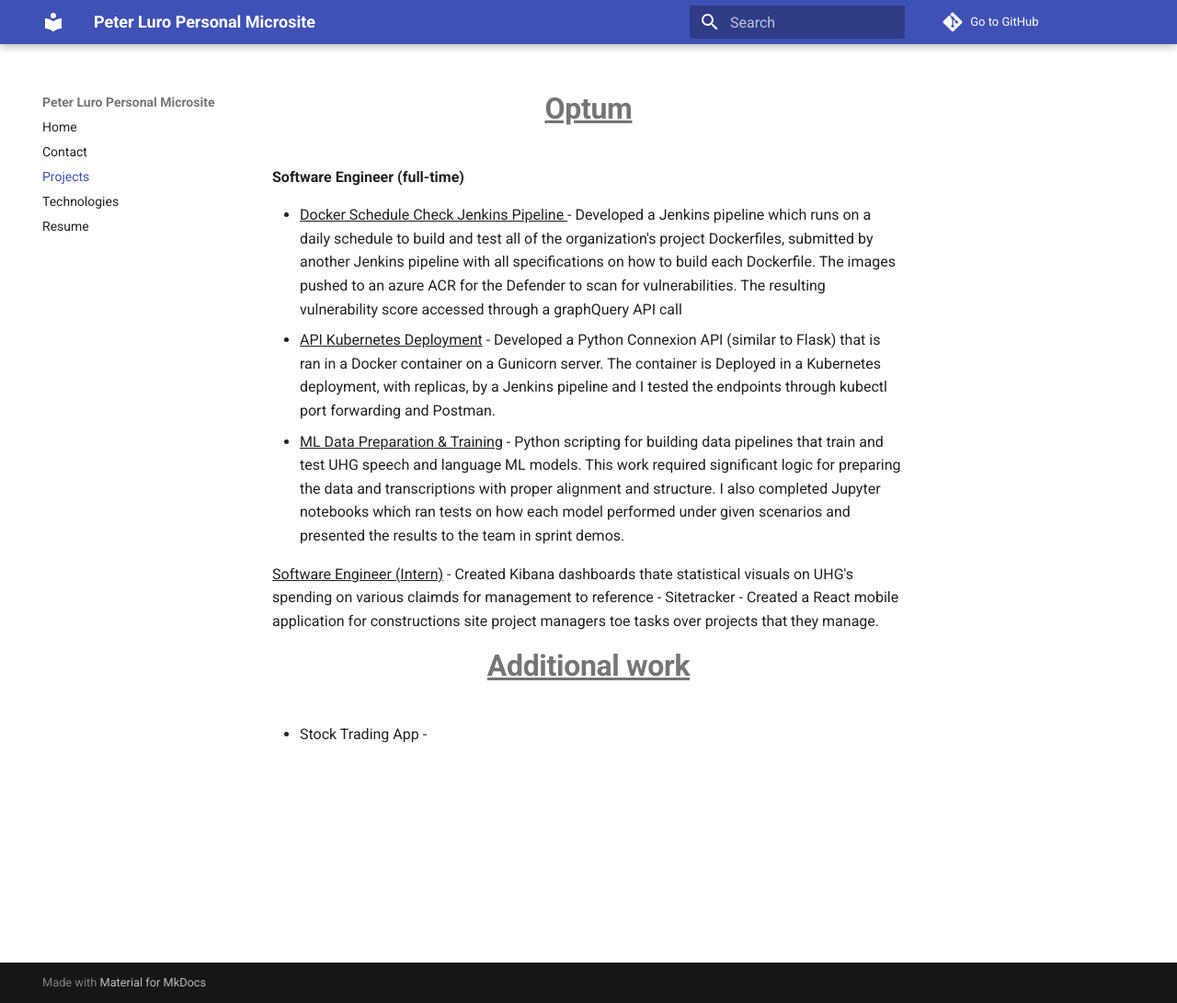
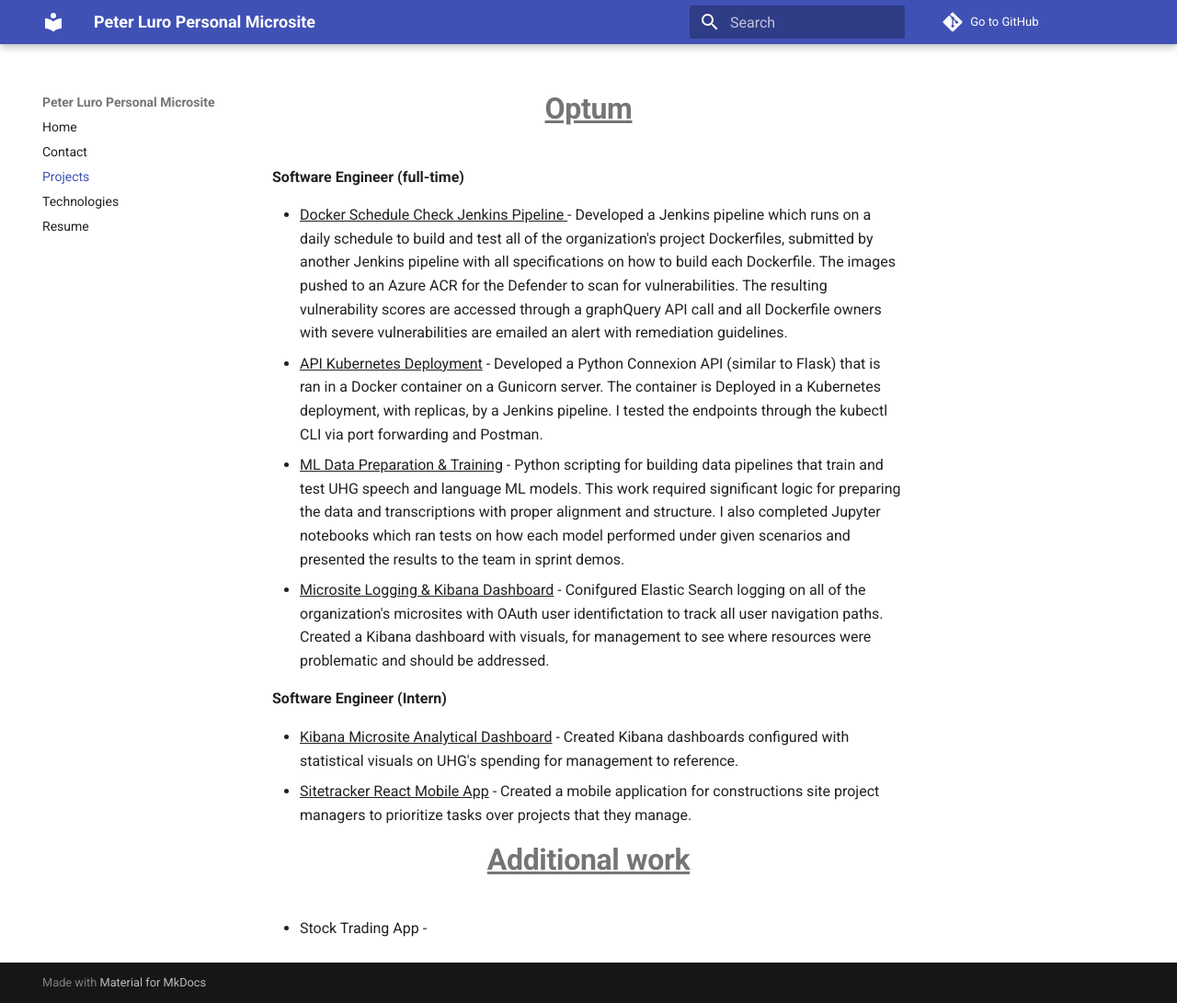
Before and after one commit to paluro567/personal-website, an MkDocs documentation site: the page built from docs/Projects.md, in a window 1280 px wide and 1091 px high. Shown: the whole window at 92% size. Built offline with MkDocs 1.6.1 and Material for MkDocs 9.7.7, drawn with Linux system fonts in a browser that asks for light colours; comment, search, counter and statistics services are not loaded.

Commit message:
adding content

```diff
--- a/docs/Projects.md
+++ b/docs/Projects.md
@@ -1,16 +1,18 @@
 # <center><b><u>Optum</u></b></center>
 <b>Software Engineer (full-time)</b></br>
 
-- <u>Docker Schedule Check Jenkins Pipeline </u>- Developed a Jenkins pipeline which runs on a daily schedule to build and test all of the organization's project Dockerfiles, submitted by another Jenkins pipeline with all specifications on how to build each Dockerfile. The images pushed to an azure ACR for the Defender to scan for vulnerabilities. The resulting vulnerability score accessed through a graphQuery API call
+- <u>Docker Schedule Check Jenkins Pipeline </u>- Developed a Jenkins pipeline which runs on a daily schedule to build and test all of the organization's project Dockerfiles, submitted by another Jenkins pipeline with all specifications on how to build each Dockerfile. The images pushed to an Azure ACR for the Defender to scan for vulnerabilities. The resulting vulnerability scores are accessed through a graphQuery API call and all Dockerfile owners with severe vulnerabilities are emailed an alert with remediation guidelines.
 </br>
-- <u>API Kubernetes Deployment</u> - Developed a Python Connexion API (similar to Flask) that is ran in a Docker container on a Gunicorn server. The container is Deployed in a Kubernetes deployment, with replicas, by a Jenkins pipeline and I tested the endpoints through kubectl port forwarding and Postman.
+- <u>API Kubernetes Deployment</u> - Developed a Python Connexion API (similar to Flask) that is ran in a Docker container on a Gunicorn server. The container is Deployed in a Kubernetes deployment, with replicas, by a Jenkins pipeline. I tested the endpoints through the kubectl CLI via port forwarding and Postman.
 </br>
 - <u>ML Data Preparation & Training</u> - Python scripting for building data pipelines that train and test UHG speech and language ML models. This work required significant logic for preparing the data and transcriptions with proper alignment and structure. I also completed Jupyter notebooks which ran tests on how each model performed under given scenarios and presented the results to the team in sprint demos.
+- <u> Microsite Logging & Kibana Dashboard</u> - Conifgured Elastic Search logging on all of the organization's microsites with OAuth user identifictation to track all user navigation paths. Created a Kibana dashboard with visuals, for management to see where resources were problematic and should be addressed.
 
 
-<u>Software Engineer (Intern)</u>
-- Created Kibana dashboards thate statistical visuals on UHG's spending on various claimds for management to reference
-- Sitetracker - Created a React mobile application for constructions site project managers toe tasks over projects that they manage.
+<b>Software Engineer (Intern)</b></br>
+
+- <u> Kibana Microsite Analytical Dashboard</u> - Created Kibana dashboards configured with statistical visuals on UHG's spending for management to reference.
+- <u>Sitetracker React Mobile App</u> - Created a mobile application for constructions site project managers to prioritize tasks over projects that they manage.
 
 
 
```
Also changed, not shown: site/Projects/index.html, site/search/search_index.json, 1 other file.
